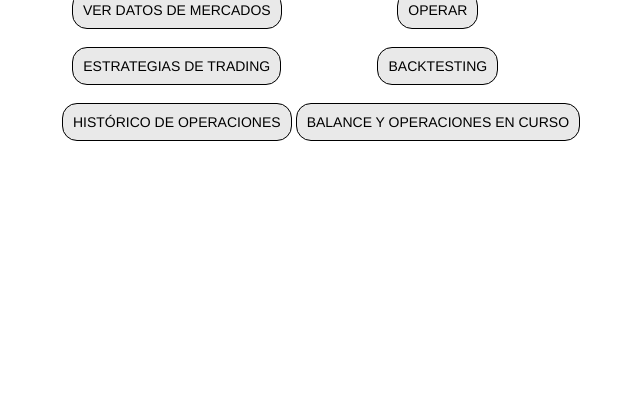
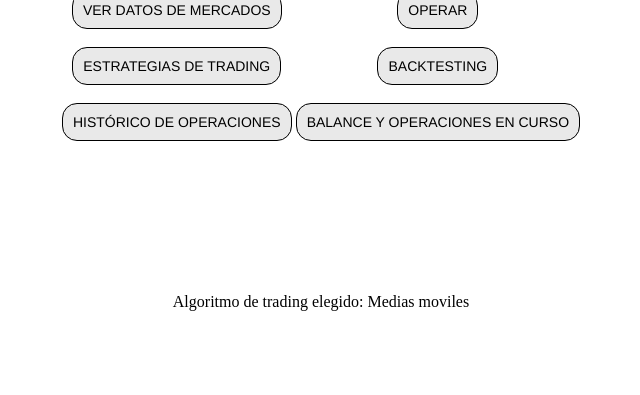
Before and after one commit to mcarmona99/TFG, a Django app: page / in a window 1280 px wide. Shown: the part 243-638 px from the top of the page, without its empty margins (319-959 px from the left). Run offline with Django 3.2, Linux system fonts and the light colour scheme.

Commit message:
Terminados menús para elegir estrategia de trading.

```diff
--- a/TradingAPP/Interface/templates/TradingAPP/estrategias_trading.html
+++ b/TradingAPP/Interface/templates/TradingAPP/estrategias_trading.html
@@ -18,7 +18,7 @@
 
 Selecciona una de las estrategias de Trading mostradas a continuación.<br>
 Una vez elegida una estrategia, se mostrará su descripción.<br>
-Haz click en "Elegir" para seleccionar la estrategia de trading algorítmico.
+Haz click en "Elegir estrategia" para seleccionar la estrategia de trading algorítmico.
 
 <br><br>
 
--- a/TradingAPP/Interface/templates/TradingAPP/estrategias_trading_elegir.html
+++ b/TradingAPP/Interface/templates/TradingAPP/estrategias_trading_descripcion.html
@@ -30,13 +30,15 @@
 
 <br><br><br>
 
-<a class="boton" href="{% url 'Menu Principal'%}">Elegir</a>
+<form action="elegir_estrategia_trading" method="POST"> {% csrf_token %}
+    <input class="boton" type="submit" value="Elegir estrategia"/>
+</form>
 <br><br><br><br>
 <a class="boton" href="{% url 'Estrategias Trading'%}">Volver a elección de estrategias</a>
 <br><br><br><br>
 <a class="boton" href="{% url 'Menu Principal'%}">Volver al menú</a>
 
-<br><br><br><br><br><br>
+<br><br><br><br>
 Actualmente elegida: {% if sesion_actual.algoritmo_elegido %} <p>{{ sesion_actual.algoritmo_elegido }}</p> {% else %}
 <p>Ninguna</p> {% endif %}
 
--- a/TradingAPP/Interface/views.py
+++ b/TradingAPP/Interface/views.py
@@ -6,19 +6,29 @@ sesion_actual = Sesion.objects.all()[0]
 
 
 def menu_principal(request):
-    context = {'sesion': sesion_actual}
+    context = {'sesion_actual': sesion_actual}
     return render(request, "TradingAPP/menu_principal.html", context)
 
 
 def estrategias_trading(request):
     algoritmos = AlgoritmoTrading.objects.all()
-    context = {'algoritmos': algoritmos, 'sesion': sesion_actual}
+    context = {'algoritmos': algoritmos, 'sesion_actual': sesion_actual}
     return render(request, "TradingAPP/estrategias_trading.html", context)
 
 
-def estrategias_trading_elegir(request, algoritmo_id):
+def estrategias_trading_descripcion(request, algoritmo_id):
     algoritmo = AlgoritmoTrading.objects.get(id=algoritmo_id)
     alg = {'id': algoritmo_id, 'nombre': algoritmo.nombre, 'descripcion': algoritmo.descripcion,
            'autor': algoritmo.autor, 'imagen': algoritmo.imagen}
-    context = {'algoritmo': alg, 'sesion': sesion_actual}
-    return render(request, "TradingAPP/estrategias_trading_elegir.html", context)
+    context = {'algoritmo': alg, 'sesion_actual': sesion_actual}
+    return render(request, "TradingAPP/estrategias_trading_descripcion.html", context)
+
+
+def elegir_estrategia(request, algoritmo_id):
+    if request.method == "POST":
+        algoritmo = AlgoritmoTrading.objects.get(id=algoritmo_id)
+        sesion_actual.algoritmo_elegido = algoritmo
+        sesion_actual.save()
+
+    context = {'sesion_actual': sesion_actual}
+    return render(request, "TradingAPP/elegir_estrategia.html", context)
--- a/TradingAPP/TradingAPP/urls.py
+++ b/TradingAPP/TradingAPP/urls.py
@@ -19,5 +19,6 @@ from Interface import views
 urlpatterns = [
     path('', views.menu_principal, name='Menu Principal'),
     path('estrategias/', views.estrategias_trading, name='Estrategias Trading'),
-    path('estrategias/<int:algoritmo_id>/', views.estrategias_trading_elegir, name='Elegir Estrategias Trading'),
+    path('estrategias/<int:algoritmo_id>/', views.estrategias_trading_descripcion, name='Elegir Estrategias Trading'),
+    path('estrategias/<int:algoritmo_id>/elegir_estrategia_trading', views.elegir_estrategia),
 ]
```
Also changed, not shown: TradingAPP/Interface/templates/TradingAPP/elegir_estrategia.html (added, +25 -0 lines), TradingAPP/db.sqlite3, 2 other files.
